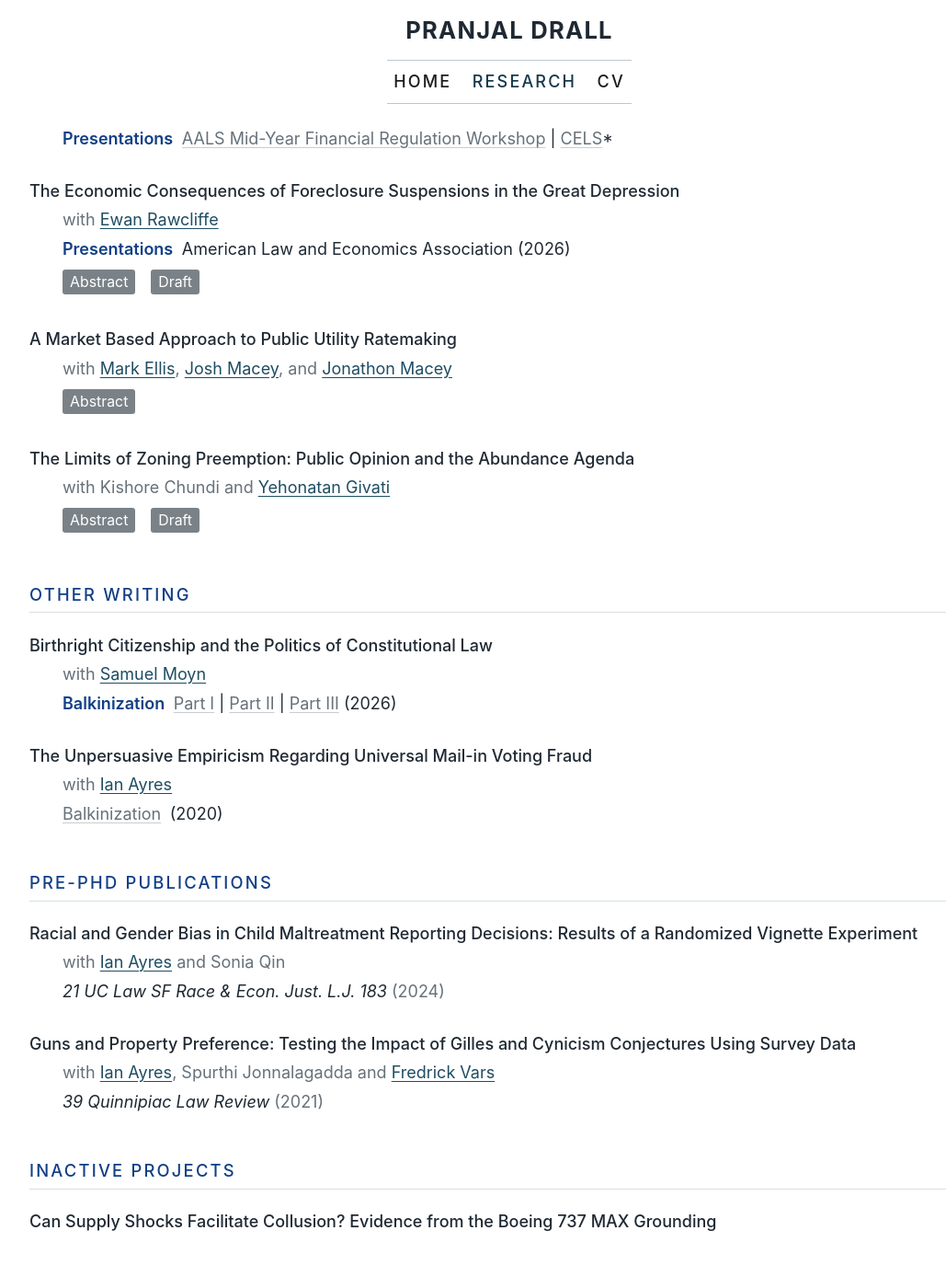
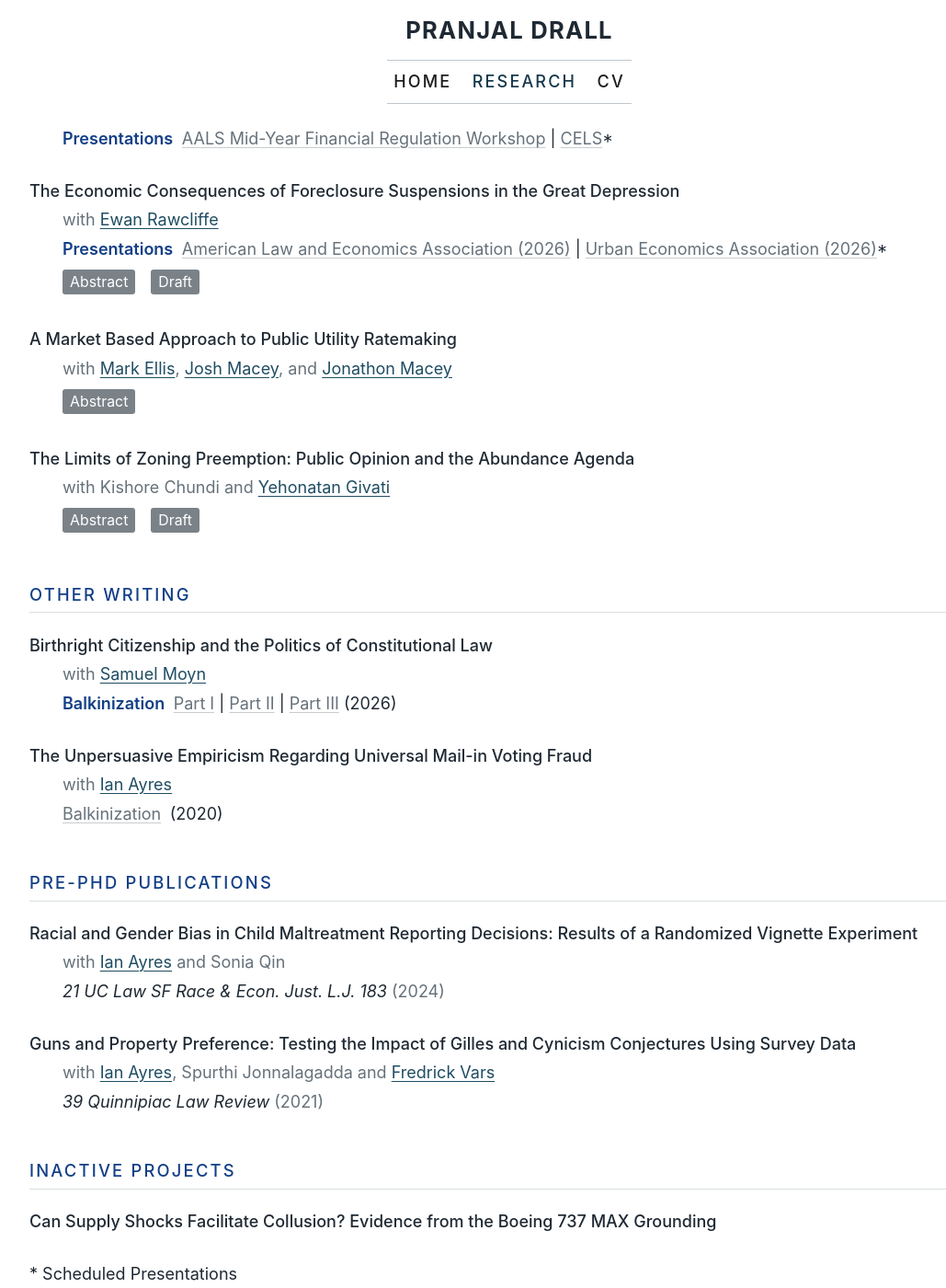
Before and after one commit to pranjal-drall/pranjal-drall.github.io, a Jekyll site: the page built from _pages/publications.md, in a window 1280 px wide and 1400 px high, scrolled down 947 px. Shown: the whole window at 92% size, without its empty margins (86-1115 px from the left). Built offline with Jekyll 4.4.1, drawn with Linux system fonts in a browser that asks for light colours; a script bundle is joined from its source files by our own code; library files that are not in the unit come from our copies.

Commit message:
Update publications.md

```diff
--- a/_pages/publications.md
+++ b/_pages/publications.md
@@ -80,7 +80,7 @@ function toggleAbstract(id) {
 <div class="publication-item">
   <div class="publication-title">The Economic Consequences of Foreclosure Suspensions in the Great Depression</div>
   <div class="coauthors">with <a href="https://ewanrawcliffe.com/">Ewan Rawcliffe</a></div>
-  <div class="coauthors paper-detail"><strong>Presentations</strong> American Law and Economics Association (2026)</div>
+  <div class="coauthors paper-detail"><strong>Presentations</strong> <a href="https://www.amlecon.org/alea-meeting.html">American Law and Economics Association (2026)</a> | <a href="https://urbaneconomics.org/meetings/uea2026/program.html">Urban Economics Association (2026)</a>*</div>
   <div class="publication-buttons">
     <button class="btn btn--abstract" onclick="toggleAbstract('foreclosure-abstract')">Abstract</button>
     <a class="btn btn--primary" href="/files/farms_draft.pdf">Draft</a>
@@ -155,4 +155,6 @@ function toggleAbstract(id) {
   <div class="publication-title">Can Supply Shocks Facilitate Collusion? Evidence from the Boeing 737 MAX Grounding</div>
 </div>
 
+<div class="paper-detail">* Scheduled Presentations</div>
+
 </div>
```
